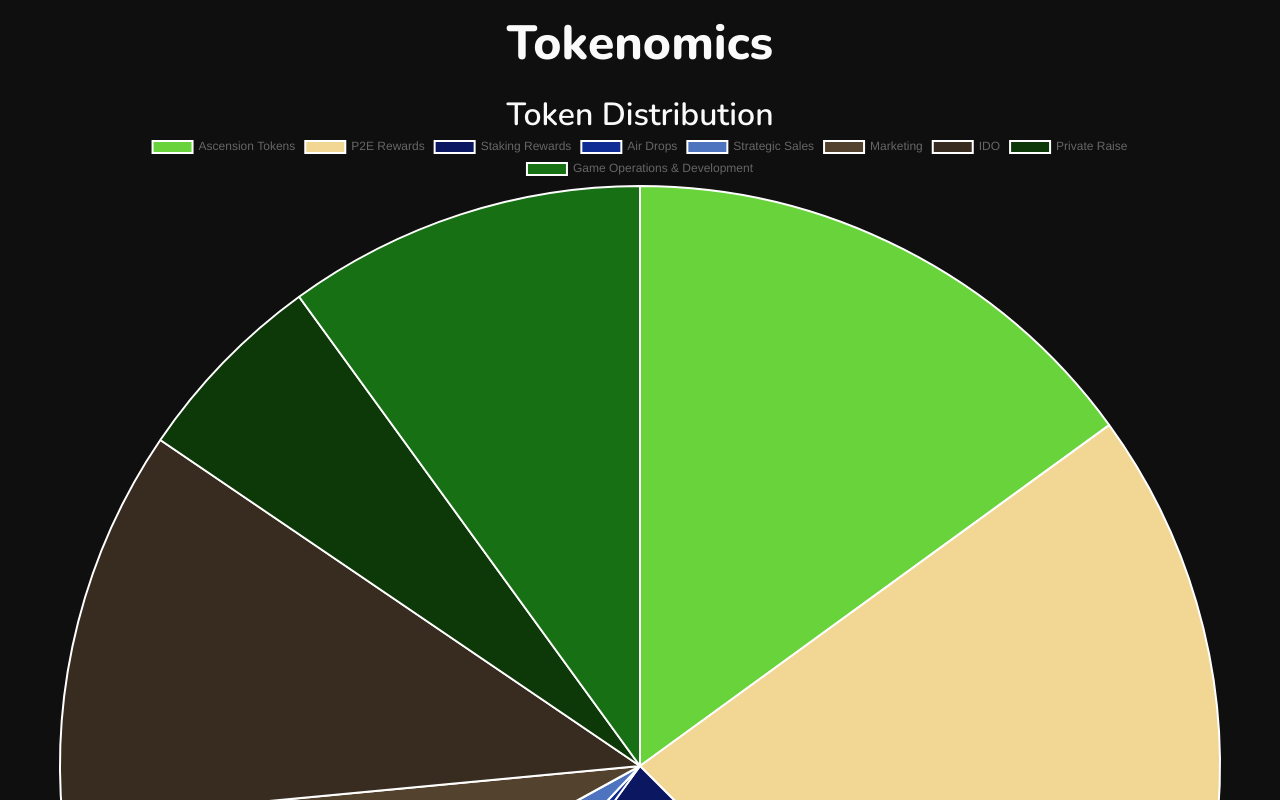
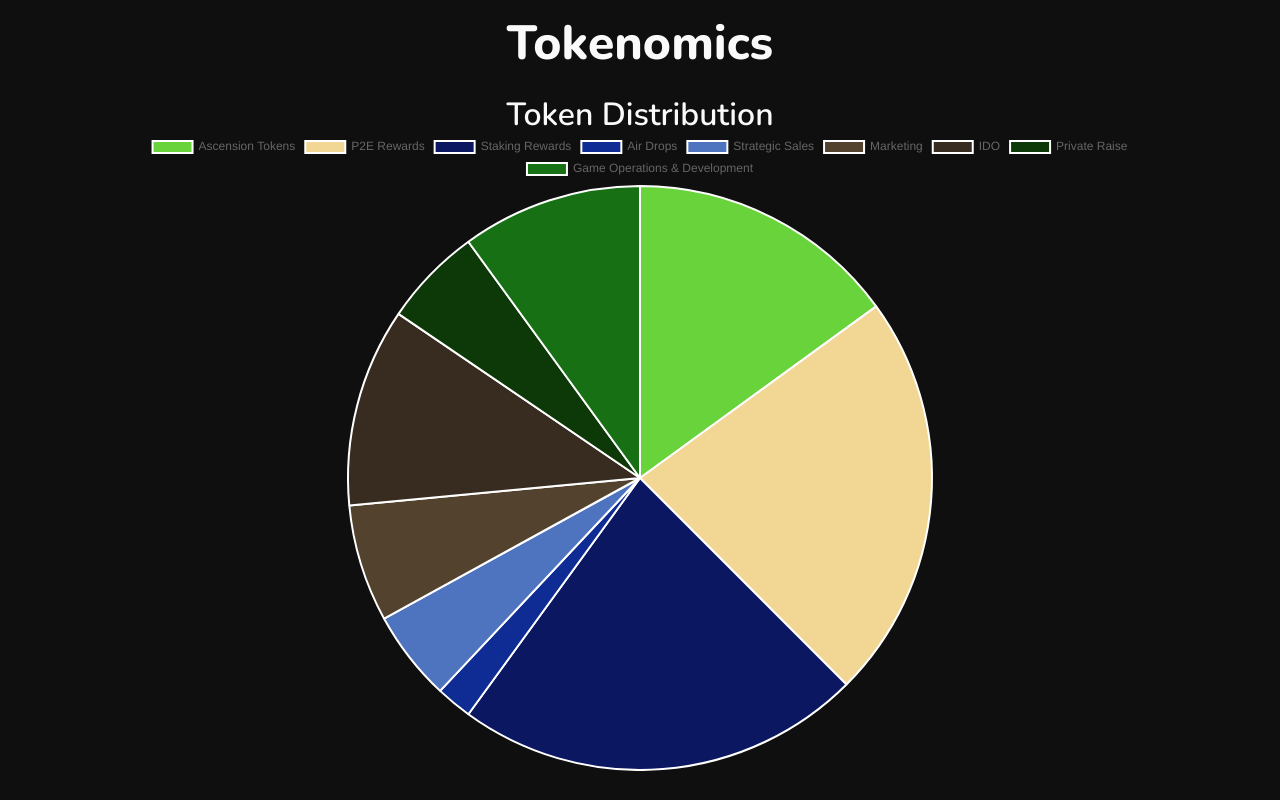
Before and after one commit to nquintan-catalyst/ascensionx, a React (Create React App) app: page / in a window 1280 px wide. Shown: the part 2860-3660 px from the top of the page. Built offline with nearby package versions, Linux system fonts and the light colour scheme.

Commit message:
Finalized pie chart

```diff
--- a/src/components/Tokenomics.tsx
+++ b/src/components/Tokenomics.tsx
@@ -9,7 +9,20 @@ const Tokenomics: React.FC = () => {
       <h1>Tokenomics</h1>
       <h2>Token Distribution</h2>
 
-      <Pie data={data} />
+      <Pie
+      options={{
+        responsive: true,
+        plugins: {
+          tooltip: {
+            callbacks: {
+              footer: footer,
+            }
+          }
+        }
+      }}
+      data={data}
+      className="pie-chart"/>
+
       <div className="table-container">
         <table>
           <thead>
@@ -154,6 +167,64 @@ const Tokenomics: React.FC = () => {
   );
 };
 
+const footer = (tooltipItems: any) => {
+  const index = tooltipItems[0].dataIndex;
+
+  return (
+    "Allocation: " + tooltipData[index].Allocation
+    + "\nUnlock Schedule: " + tooltipData[index].Unlock
+    + "\nUse Case: " + tooltipData[index].Use
+    );
+};
+
+const tooltipData = [
+  {
+    Allocation: '150,000,000,000',
+    Unlock: 'Locked at launch for a minimum of 2 years. May be relocked after a discussion with the Ascension community.',
+    Use: 'Ascension tokens will be used to pay core team members for their work on the project.',
+  },
+  {
+    Allocation: '225,000,000,000',
+    Unlock: 'Locked at launch. Issuance will start in Q4 of 2022.',
+    Use: 'P2E tokens will be used to reward players for their in-game actions.',
+  },
+  {
+    Allocation: '225,000,000,000',
+    Unlock: 'Locked at launch. Issuance will start in Q3 of 2022.',
+    Use: 'Staking Reward tokens will be used to reward players for staking their tokens to increase the locked liquidity in the project.',
+  },
+  {
+    Allocation: '20,000,000,000',
+    Unlock: 'Linear release from the time of the IDO.',
+    Use: 'Air Drop tokens will be used for community marketing initiatives.',
+  },
+  {
+    Allocation: '50,000,000,000',
+    Unlock: 'Locked until the strategic sales have officially been completed. From that point in time, locked for 6 months, then released via a 6-month linear release.',
+    Use: 'Strategic Sale tokens will be saved for sales and partnerships in the project\'s future.',
+  },
+  {
+    Allocation: '65,000,000,000',
+    Unlock: 'Not locked, available for usage at the discretion of the team.',
+    Use: 'Marketing tokens will be used for marketing in the crypto space (calls, promotions, etc.). In the later stages of game development, control of this wallet will be transferred to the $ASCN token holder DAO.',
+  },
+  {
+    Allocation: '110,000,000,000',
+    Unlock: 'Locked in the liquidity pool for a minimum of 1 year. May be relocked after a discussed with the Ascension team and the Ascension community.',
+    Use: 'IDO tokens are the tokens that will be released for the initial public sale.',
+  },
+  {
+    Allocation: '55,000,000,000',
+    Unlock: 'Locked until the private raise has been officially completed. From that point in time, locked for 6 months, the released via a 6-month linear release.',
+    Use: 'Private Raise tokens will be saved for official fundraising and sales to angel investors.',
+  },
+  {
+    Allocation: '100,000,000,000',
+    Unlock: 'Linear release from the time of the IDO.',
+    Use: 'Game Operations & Development tokens will be used for the further development of the Ascension Ecoverse game and all future Ascension initiatives. In the later stages of game development, control of this wallet will be transferred to the $ASCN token holder DAO',
+  },
+];
+
 const data = {
   labels: ['Ascension Tokens', 'P2E Rewards', 'Staking Rewards', 'Air Drops', 'Strategic Sales', 'Marketing', 'IDO', 'Private Raise', 'Game Operations & Development'],
   datasets: [
--- a/src/index.css
+++ b/src/index.css
@@ -337,4 +337,8 @@ footer {
   margin-top: 128px;
   text-align: center;
 }
+
+.pie-chart {
+  max-height: 80vh;
+}
 /*# sourceMappingURL=index.css.map */
--- a/src/index.scss
+++ b/src/index.scss
@@ -285,3 +285,7 @@ footer {
   margin-top: 128px;
   text-align: center;
 }
+
+.pie-chart {
+  max-height: 80vh;
+}
```
Also changed, not shown: 1 other file (tests, documents, lock files or other folders).
